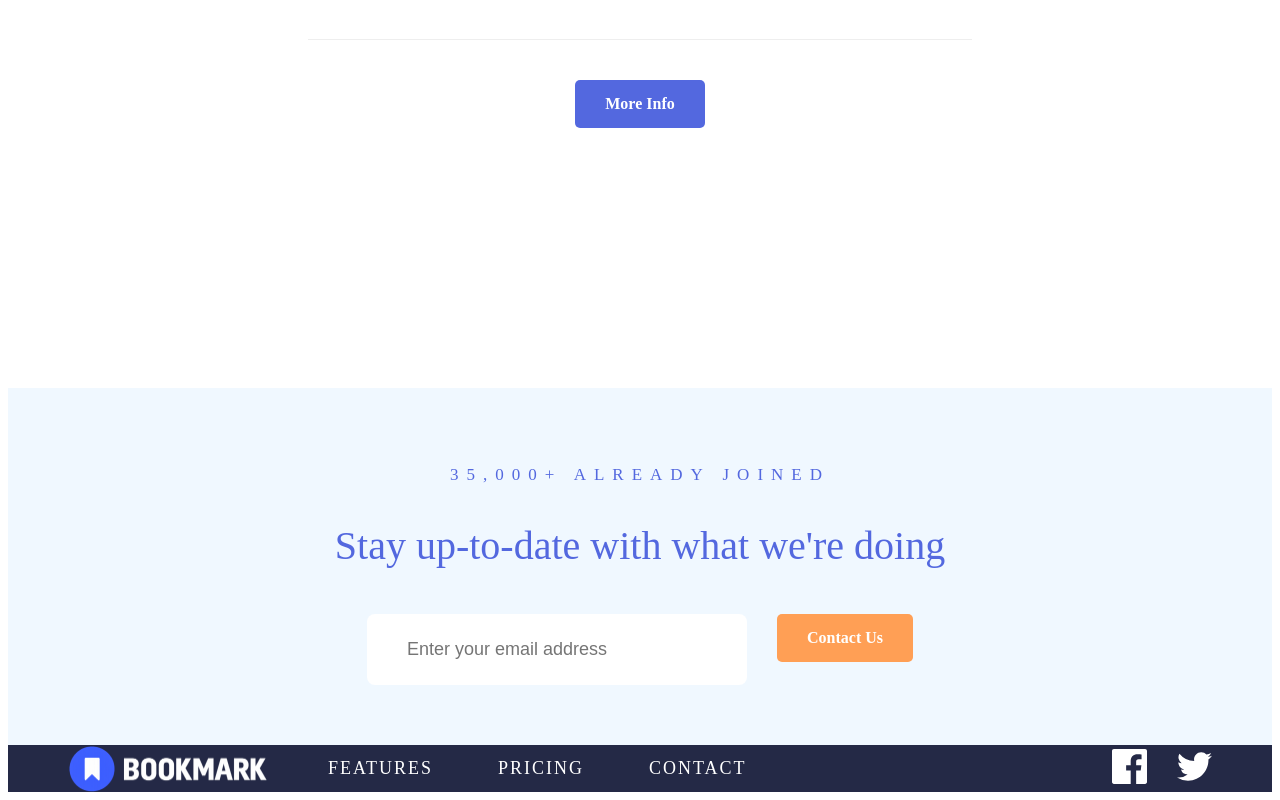
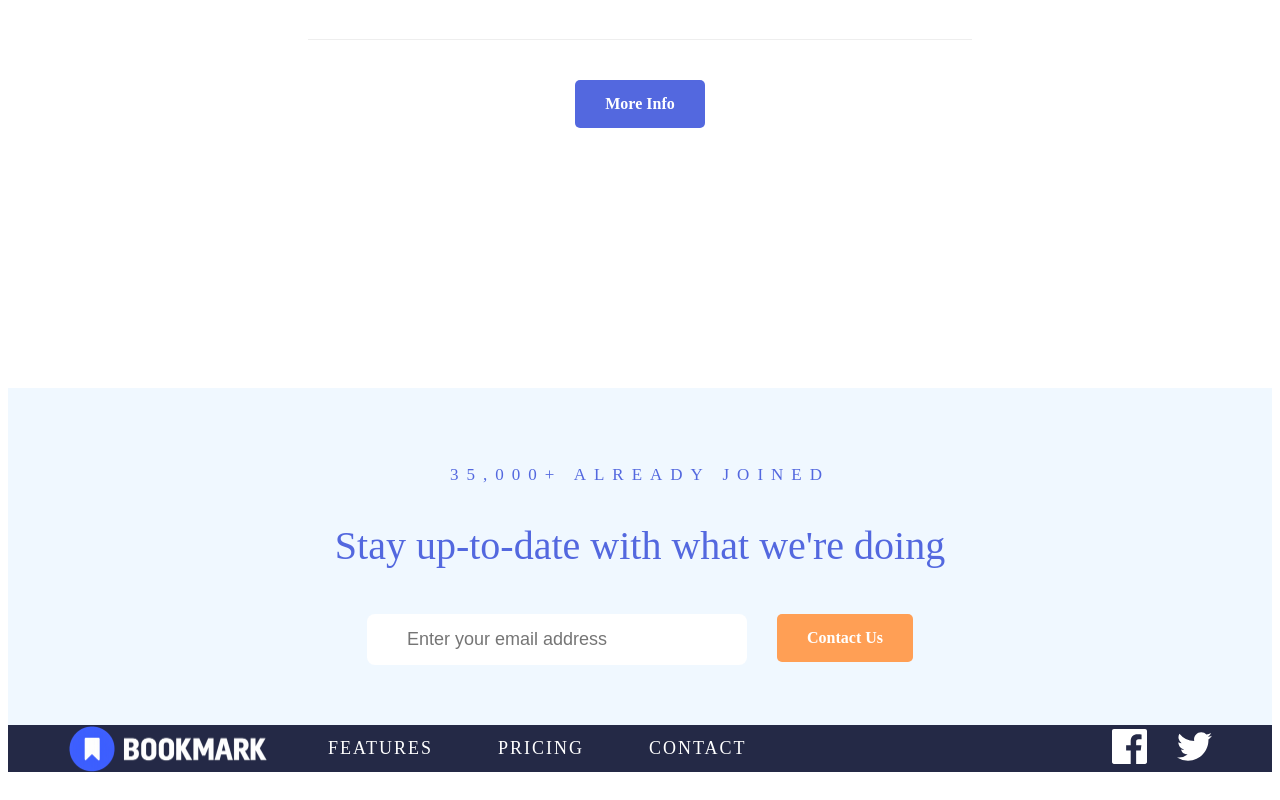
Before and after one commit to Arnau-66/S5-Bookmark--Landing-Angular, an Angular app: page / in a window 1280 px wide. Shown: the part 3153-3953 px from the top of the page. Built offline with nearby package versions, Linux system fonts and the light colour scheme.

Commit message:
input-field css styles added

```diff
--- a/src/app/shared/atoms/input-field/input-field.css
+++ b/src/app/shared/atoms/input-field/input-field.css
@@ -2,7 +2,7 @@
 
 
 .input-field {
-  padding: 25px 40px;
+  padding: 15px 40px;
   font-size: 18px;
   border-radius: 8px;
   border: none;
```
